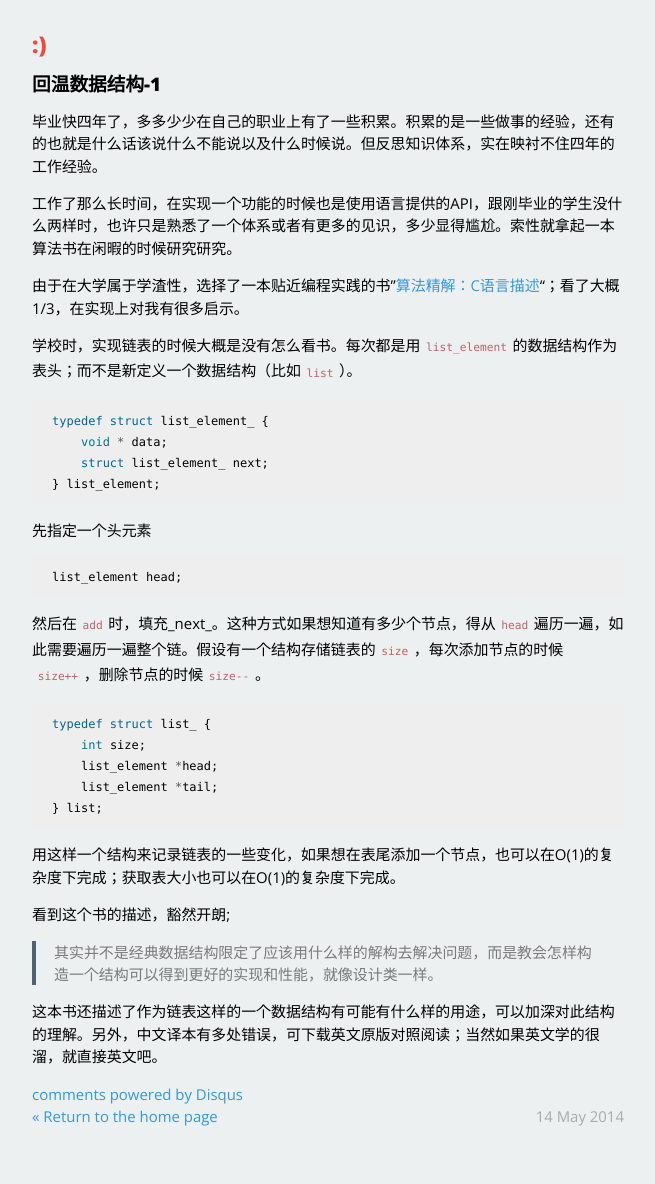
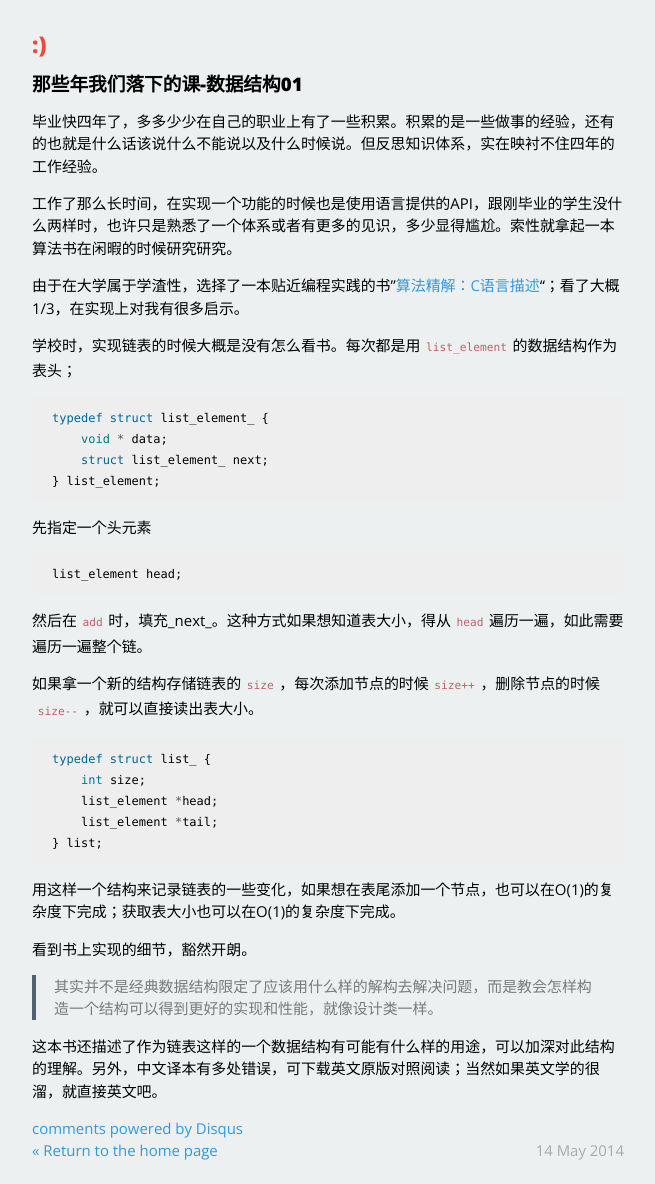
Before and after one commit to oxUnd/blog, a Jekyll site: the page built from _posts/2014-05-14-struct-1.md, in a window 1280 px wide. Shown: the whole page, without its empty margins (312-967 px from the left). Built offline with Jekyll 4.4.1, drawn with Linux system fonts in a browser that asks for light colours; Markdown is read by kramdown in place of the engine named in the settings; comment, search, counter and statistics services are not loaded; before the commit the page ends 1150 px from its top, so only the background shows below that.

Commit message:
new post

````diff
--- a/_posts/2014-05-14-struct-1.md
+++ b/_posts/2014-05-14-struct-1.md
@@ -1,6 +1,6 @@
 ---
 layout: post
-title: "回温数据结构-1"
+title: "那些年我们落下的课-数据结构01"
 date: 2014-05-14 08:04:08
 categories: algorithm
 ---
@@ -11,7 +11,7 @@ categories: algorithm
 
 由于在大学属于学渣性，选择了一本贴近编程实践的书"[算法精解：C语言描述][1]"；看了大概1/3，在实现上对我有很多启示。
 
-学校时，实现链表的时候大概是没有怎么看书。每次都是用`list_element`的数据结构作为表头；而不是新定义一个数据结构（比如`list`）。
+学校时，实现链表的时候大概是没有怎么看书。每次都是用`list_element`的数据结构作为表头；
 
 ```c
 typedef struct list_element_ {
@@ -26,7 +26,9 @@ typedef struct list_element_ {
 list_element head;
 ```
 
-然后在`add`时，填充_next_。这种方式如果想知道有多少个节点，得从`head`遍历一遍，如此需要遍历一遍整个链。假设有一个结构存储链表的`size`，每次添加节点的时候`size++`，删除节点的时候`size--`。
+然后在`add`时，填充_next_。这种方式如果想知道表大小，得从`head`遍历一遍，如此需要遍历一遍整个链。
+
+如果拿一个新的结构存储链表的`size`，每次添加节点的时候`size++`，删除节点的时候`size--`，就可以直接读出表大小。
 
 ```c
 typedef struct list_ {
@@ -38,7 +40,7 @@ typedef struct list_ {
 
 用这样一个结构来记录链表的一些变化，如果想在表尾添加一个节点，也可以在O(1)的复杂度下完成；获取表大小也可以在O(1)的复杂度下完成。
 
-看到这个书的描述，豁然开朗;
+看到书上实现的细节，豁然开朗。
 
 > 其实并不是经典数据结构限定了应该用什么样的解构去解决问题，而是教会怎样构造一个结构可以得到更好的实现和性能，就像设计类一样。
 
````
